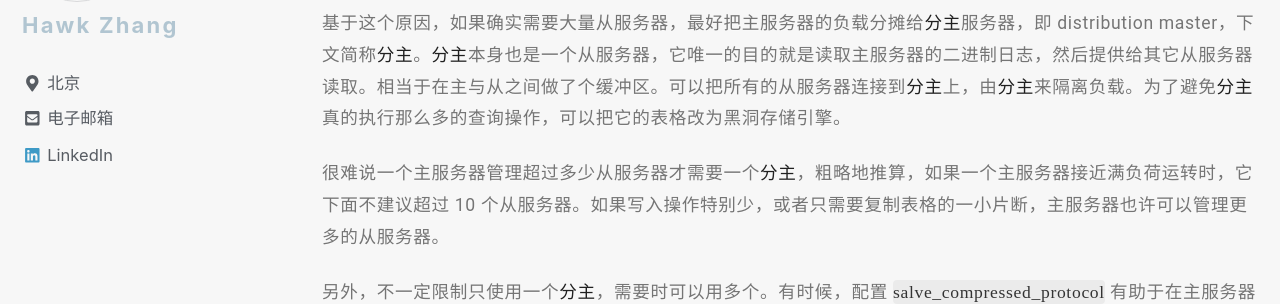
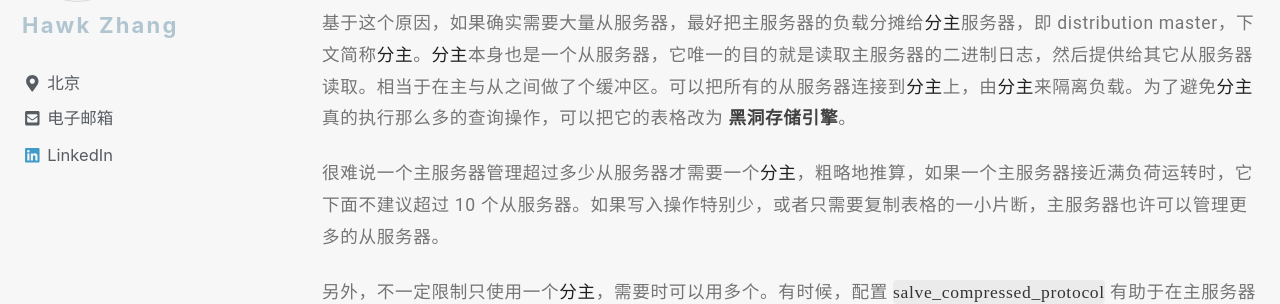
Before and after one commit to narru888/linotes_note, a Jekyll site: the page built from _posts/mysql/2016-03-01-repl.deeper.md, in a window 1280 px wide and 900 px high, scrolled down 20064 px. Shown: the part 152-456 px from the top of the window. Built offline with Jekyll 4.4.1, drawn with Linux system fonts in a browser that asks for light colours; nearby versions of some CDN libraries; a script that is not in the unit is left out.

Commit message:
update on 2018-08-17 15:20:01 CST

```diff
--- a/_posts/mysql/2016-03-01-repl.deeper.md
+++ b/_posts/mysql/2016-03-01-repl.deeper.md
@@ -595,7 +595,7 @@ Replication Channels
 
 如果有许多从服务器，产生了一个特别巨大的二进制日志事件，如 `LOAD DATA INFILE` 这样的语句，主服务器的负载会急剧增加。主服务器甚至可能耗尽内存以致崩溃，因为所有从服务器同时在请求同一个巨大的事件。另一方面，如果从服务器全都请求不同的事件，而且这些事件都已经不在缓存中了，这会引起大量的磁盘寻道操作，同样会干扰主服务器的性能，产生互斥连接。
 
-基于这个原因，如果确实需要大量从服务器，最好把主服务器的负载分摊给*分主*服务器，即 distribution master，下文简称*分主*。*分主*本身也是一个从服务器，它唯一的目的就是读取主服务器的二进制日志，然后提供给其它从服务器读取。相当于在主与从之间做了个缓冲区。可以把所有的从服务器连接到*分主*上，由*分主*来隔离负载。为了避免*分主*真的执行那么多的查询操作，可以把它的表格改为黑洞存储引擎。
+基于这个原因，如果确实需要大量从服务器，最好把主服务器的负载分摊给*分主*服务器，即 distribution master，下文简称*分主*。*分主*本身也是一个从服务器，它唯一的目的就是读取主服务器的二进制日志，然后提供给其它从服务器读取。相当于在主与从之间做了个缓冲区。可以把所有的从服务器连接到*分主*上，由*分主*来隔离负载。为了避免*分主*真的执行那么多的查询操作，可以把它的表格改为 **黑洞存储引擎**。
 
 很难说一个主服务器管理超过多少从服务器才需要一个*分主*，粗略地推算，如果一个主服务器接近满负荷运转时，它下面不建议超过 10 个从服务器。如果写入操作特别少，或者只需要复制表格的一小片断，主服务器也许可以管理更多的从服务器。
 
```
